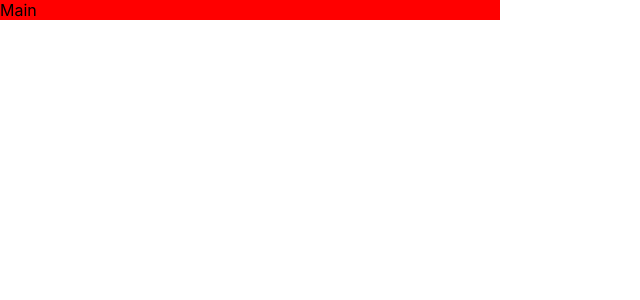
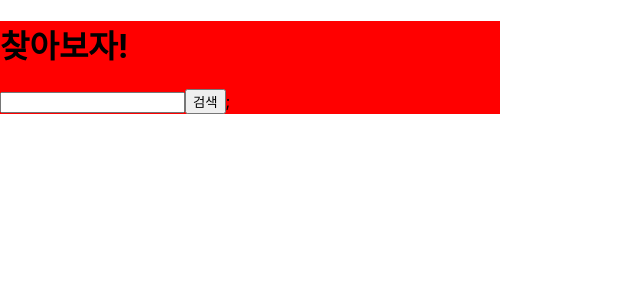
Before and after one commit to haileyham/CultureVoyage, a React (Create React App) app: page / in a window 1280 px wide. Shown: the top 300 px of the page, without its empty margins (0-640 px from the left). Built offline with nearby package versions, Linux system fonts and the light colour scheme.

Commit message:
컴포넌트

```diff
--- /dev/null
+++ b/src/components/search/search.tsx
@@ -0,0 +1,11 @@
+import React from 'react';
+
+export default function search() {
+    return (
+        <>
+            <h1>찾아보자!</h1>
+            <input type="text" />
+            <button>검색</button>
+        </>
+    );
+}
--- a/src/pages/main/Main.tsx
+++ b/src/pages/main/Main.tsx
@@ -1,5 +1,10 @@
 import '../../styles/main.scss';
+import Search from '../../components/search/search';
 
 export default function Main() {
-    return <div>Main</div>;
+    return (
+        <>
+            <Search />;
+        </>
+    );
 }
```
